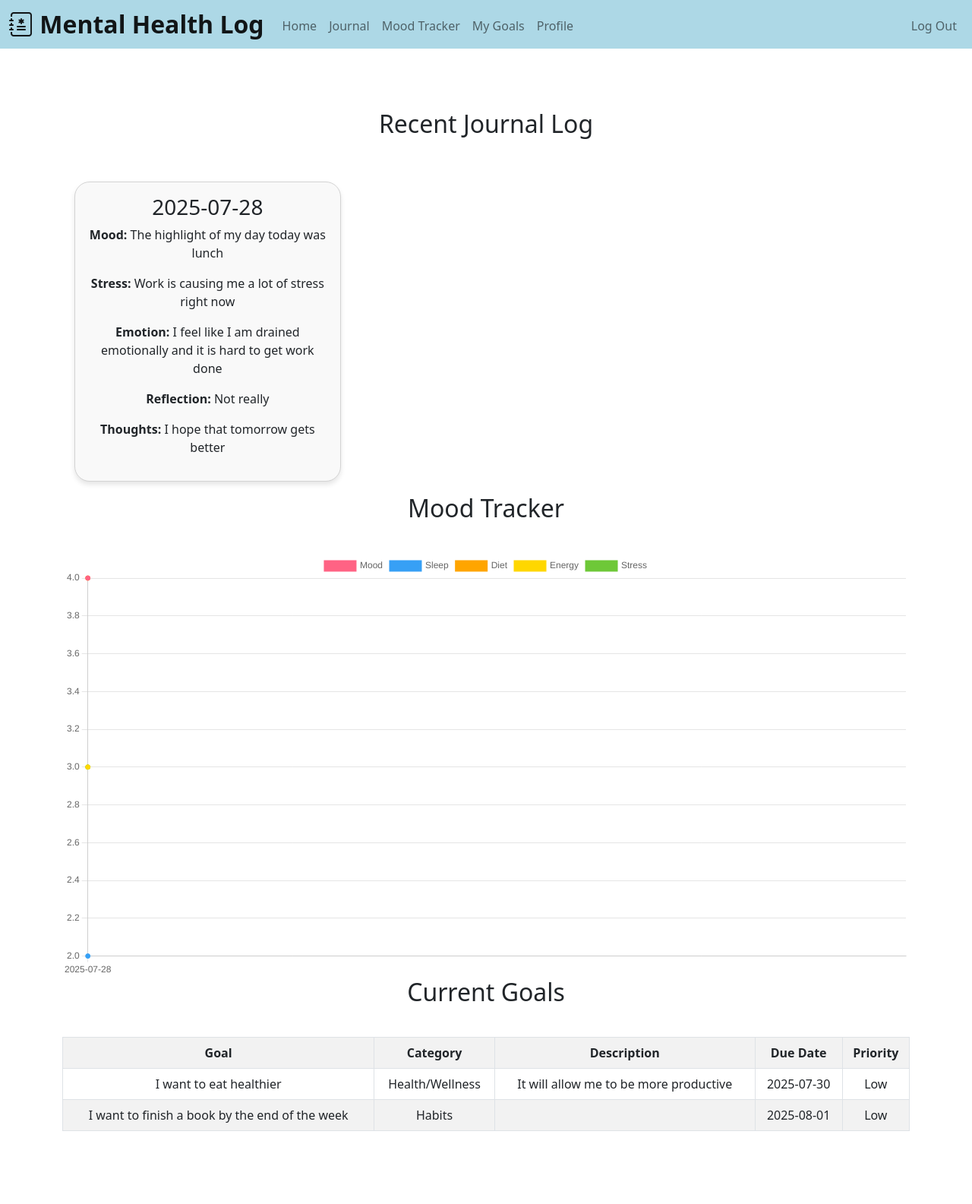
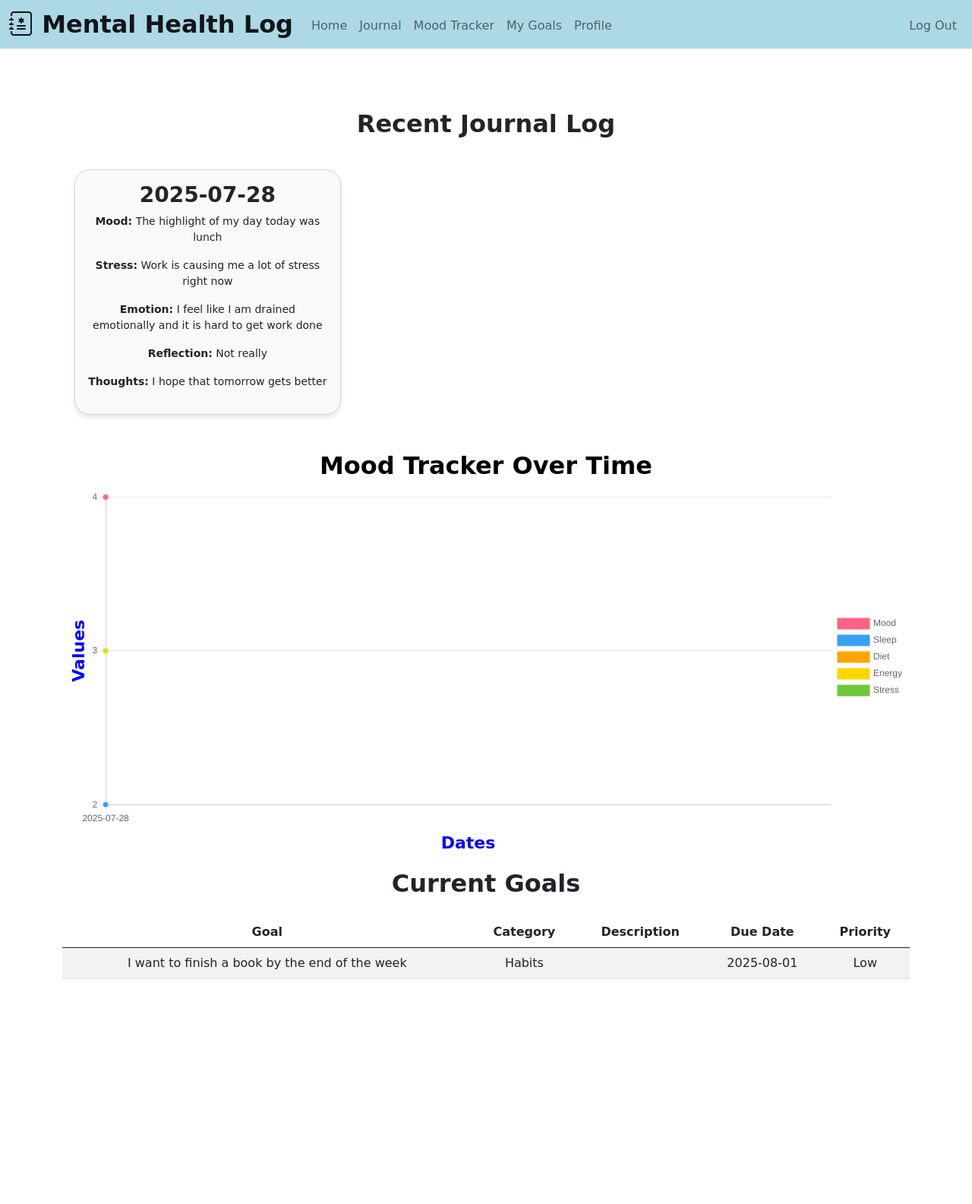
Before and after one commit to jliu0327/mental_health_tracker, a Flask app: page / in a window 1280 px wide. Shown: the whole page at 76% size. After the commit the page ends 1289 px from the top, so only its background shows below. Run offline with Flask 3, Linux system fonts and the light colour scheme; a user stored in the database is signed in; data comes from the database, SQL or seed files in the repository; both versions use the stored data as it was after the commit.

Commit message:
Refined the visual display of homepage and goals table

```diff
--- a/app.py
+++ b/app.py
@@ -24,7 +24,7 @@ def index():
     journal_entries = cur.fetchall()
 
     # get latest 5 mood tracker entries
-    cur.execute("SELECT date, mood_val, sleep_val, diet_val, energy_val, stress_val FROM tracker WHERE user_id = ? ORDER BY date DESC LIMIT 5",
+    cur.execute("SELECT date, mood_val, sleep_val, diet_val, energy_val, stress_val FROM tracker WHERE user_id = ? ORDER BY date DESC LIMIT 10",
     (user_id,))
     mood_rows = cur.fetchall()[::-1]
 
@@ -43,7 +43,7 @@ def index():
         stress_val.append(row[5])
 
     # get latest 5 goal entries
-    cur.execute("SELECT goal_title, category, description, due_date, priority FROM goals WHERE user_id = ? ORDER BY due_date LIMIT 5", (user_id,))
+    cur.execute("SELECT goal_title, category, description, due_date, priority FROM goals WHERE user_id = ? AND completed = 0 ORDER BY due_date LIMIT 5", (user_id,))
     goal_entries = cur.fetchall()
 
     conn.close()
@@ -275,13 +275,16 @@ def goal_tracker():
         return redirect("/goals")
 
     # Show user's goals
-    cur.execute("SELECT * FROM goals WHERE user_id = ?", (session["user_id"],))
+    cur.execute("SELECT * FROM goals WHERE user_id = ? AND completed = 0", (session["user_id"],))
     goals_data = cur.fetchall()
+    # Show user's completed goals
+    cur.execute("SELECT goal_title, category, description FROM goals WHERE user_id = ? AND completed = 1", (session["user_id"],))
+    completed_goals = cur.fetchall()
     # Close connection
     conn.close()
 
     today = date.today()
-    return render_template("goal.html", goals=goals_data, today=today, categories=CATEGORIES, priorities=PRIORITIES)
+    return render_template("goal.html", goals=goals_data, completed_goals=completed_goals, today=today, categories=CATEGORIES, priorities=PRIORITIES)
 
 
 @app.route("/complete_goal", methods=["POST"])
--- /dev/null
+++ b/static/scripts/chartTracker.js
@@ -0,0 +1,99 @@
+document.addEventListener('DOMContentLoaded', () => {
+  const { dates, moodValue, sleepValue, dietValue, energyValue, stressValue } = window.chartData;
+
+  const moodChart = document.getElementById('moodRadarChart').getContext('2d');
+
+  new Chart(moodChart, {
+      type: 'line',
+      data: {
+          labels: dates,
+          datasets: [{
+              label: 'Mood',
+              backgroundColor: 'rgb(255, 99, 132)',
+              borderColor: 'rgb(255, 99, 132)',
+              data: moodValue,
+              tension: 0.2
+          },
+          {
+              label: 'Sleep',
+              backgroundColor: 'rgb(55, 160, 245)',
+              borderColor: 'rgb(55, 160, 245)',
+              data: sleepValue,
+              tension: 0.2
+          },
+          {
+              label: 'Diet',
+              backgroundColor: 'rgb(255, 165, 0)',
+              borderColor: 'rgb(255, 165, 0)',
+              data: dietValue,
+              tension: 0.2
+          },
+          {
+              label: 'Energy',
+              backgroundColor: 'rgb(255, 215, 0)',
+              borderColor: 'rgb(255, 215, 0)',
+              data: energyValue,
+              tension: 0.2
+          },
+          {
+              label: 'Stress',
+              backgroundColor: 'rgb(110, 200, 56)',
+              borderColor: 'rgb(110, 200, 56)',
+              data: stressValue,
+              tension: 0.2
+          }]
+      },
+      options: {
+          responsiveness: true,
+          plugins: {
+              title: {
+                  display: true,
+                  text: 'Mood Tracker Over Time',
+                  color: 'black',
+                  font: {
+                      family: 'Comic Sans MS',
+                      size: 32,
+                      weight: 'bold'
+                  },
+                  padding: {top: 10, left: 0, right: 0, bottom: 20}
+              },
+              legend: {
+                  position: 'right'
+              }
+          },
+          scales: {
+              x: {
+                  display: true,
+                  title: {
+                      display: true,
+                      text: 'Dates',
+                      color: 'blue',
+                      font: {
+                          family: 'Comic Sans MS',
+                          size: 22,
+                          weight: 'bold'
+                      },
+                      padding: {top: 10, left: 0, right: 0, bottom: 20}
+                  }
+              },
+              y: {
+                  display: true,
+                  title: {
+                      display: true,
+                      text: 'Values',
+                      color: 'blue',
+                      font: {
+                          family: 'Comic Sans MS',
+                          size: 22,
+                          weight: 'bold'
+                      },
+                      padding: {top: 10, left: 0, right: 0, bottom: 0}
+                  },
+                  ticks: {
+                      stepSize: 1
+                  }
+              }
+          }
+      }
+  });
+});
--- a/static/style.css
+++ b/static/style.css
@@ -20,7 +20,7 @@
 }
 
 .heading-space {
-    padding-bottom: 2rem;
+    padding-bottom: 1rem;
 }
 
 .custom-width1 {
@@ -53,6 +53,15 @@
     margin-top: 10px;
 }
 
+h2, h3 {
+    font-family: 'Comic Sans MS';
+    font-weight: bold;
+}
+
+p, th, td, div {
+    font-family: 'Comic Sans MS';
+}
+
 .entry-container {
   display: grid;
   grid-template-columns: repeat(auto-fill, minmax(300px, 1fr));
@@ -62,8 +71,14 @@
 
 .entry-card {
   border: 1px solid lightgray;
+  font-size: 14px;
   border-radius: 20px;
   padding: 1rem;
   background-color: #f9f9f9;
   box-shadow: 0 4px 6px rgba(0,0,0,0.1);
+  transition: 0.3s;
 }
+
+.entry-card:hover {
+    transform: scale(1.05);
+}
--- a/templates/index.html
+++ b/templates/index.html
@@ -18,10 +18,12 @@
             </div>
         {% endfor %}
     </div>
-    <h2 class="heading-space">Mood Tracker</h2>
+    <h2 class="heading-space"></h2>
     <canvas id="moodRadarChart"></canvas>
     <h2 class="heading-space">Current Goals</h2>
-        <table class="table table-striped table-bordered">
+        {% if goal_entries %}
+            <table class="table table-striped">
+                <thead>
                     <tr>
                         <th>Goal</th>
                         <th>Category</th>
@@ -29,6 +31,7 @@
                         <th>Due Date</th>
                         <th>Priority</th>
                     </tr>
+                </thead>
                 {% for goal in goal_entries %}
                     <tr>
                         <td>{{ goal['goal_title'] }}</td>
@@ -39,58 +42,15 @@
                     </tr>
                 {% endfor %}
             </table>
+        {% endif %}
     <script>
-        document.addEventListener('DOMContentLoaded', () => {
-            const dateLabel = {{ dates | tojson | safe }};
-            const moodValue = {{ mood_val | tojson | safe }};
-            const sleepValue = {{ sleep_val | tojson | safe }};
-            const dietValue = {{ diet_val | tojson | safe }};
-            const energyValue = {{ energy_val | tojson | safe }};
-            const stressValue = {{ stress_val | tojson | safe }};
-
-            const moodChart = document.getElementById('moodRadarChart').getContext('2d');
-
-            new Chart(moodChart, {
-                type: 'line',
-                data: {
-                    labels: dateLabel,
-                    datasets: [{
-                        label: 'Mood',
-                        backgroundColor: 'rgb(255, 99, 132)',
-                        borderColor: 'rgb(255, 99, 132)',
-                        data: moodValue,
-                        tension: 0.3
-                    },
-                    {
-                        label: 'Sleep',
-                        backgroundColor: 'rgb(55, 160, 245)',
-                        borderColor: 'rgb(55, 160, 245)',
-                        data: sleepValue,
-                        tension: 0.3
-                    },
-                    {
-                        label: 'Diet',
-                        backgroundColor: 'rgb(255, 165, 0)',
-                        borderColor: 'rgb(255, 165, 0)',
-                        data: dietValue,
-                        tension: 0.3
-                    },
-                    {
-                        label: 'Energy',
-                        backgroundColor: 'rgb(255, 215, 0)',
-                        borderColor: 'rgb(255, 215, 0)',
-                        data: energyValue,
-                        tension: 0.3
-                    },
-                    {
-                        label: 'Stress',
-                        backgroundColor: 'rgb(110, 200, 56)',
-                        borderColor: 'rgb(110, 200, 56)',
-                        data: stressValue,
-                        tension: 0.3
-                    }]
-                },
-            });
-        });
+        window.chartData = {
+            dates: {{ dates | tojson | safe }},
+            moodValue: {{ mood_val | tojson | safe }},
+            sleepValue: {{ sleep_val | tojson | safe }},
+            dietValue: {{ diet_val | tojson | safe }},
+            energyValue: {{ energy_val | tojson | safe }},
+            stressValue: {{ stress_val | tojson | safe }}
+        };
     </script>
 {% endblock %}
--- a/templates/journal.html
+++ b/templates/journal.html
@@ -72,6 +72,7 @@
     <hr>
 
     <h2 style="padding-top: 15px; padding-bottom: 15px;"><b>My Entries</b></h2>
+    {% if entries %}
         <div style="max-height: 400px; overflow-y: auto;">
             <table class="table table-striped table-bordered">
                 <thead class="table-primary text-center">
@@ -98,4 +99,5 @@
                 </tbody>
             </table>
         </div>
+    {% endif %}
 {% endblock %}
--- a/templates/layout.html
+++ b/templates/layout.html
@@ -15,6 +15,7 @@
         <script src="{{ url_for('static', filename='scripts/journal.js') }}" type="module"></script>
         <script src="{{ url_for('static', filename='scripts/tracker.js') }}"></script>
         <script src="{{ url_for('static', filename='scripts/goal.js') }}"></script>
+        <script src="{{ url_for('static', filename='scripts/chartTracker.js') }}"></script>
         <script src="https://cdn.jsdelivr.net/npm/chart.js"></script>
 
         <!-- Tab icon installation-->
--- a/templates/tracker.html
+++ b/templates/tracker.html
@@ -16,6 +16,7 @@
     {% endwith %}
 
     <form action="/tracker" method="post" class="js-mood-form">
+        <div class="js-success-alert"></div>
         <h2 class="mb-4">Mood Tracker</h2>
         <div style="text-align: left;">Date:</div>
         <div class="mb-3">
```
Also changed, not shown: templates/goal.html (+28 -4 lines), mental_health.db, static/scripts/goal.js (line endings or trailing spaces). Lines whose indentation alone changed are shown as unchanged.
